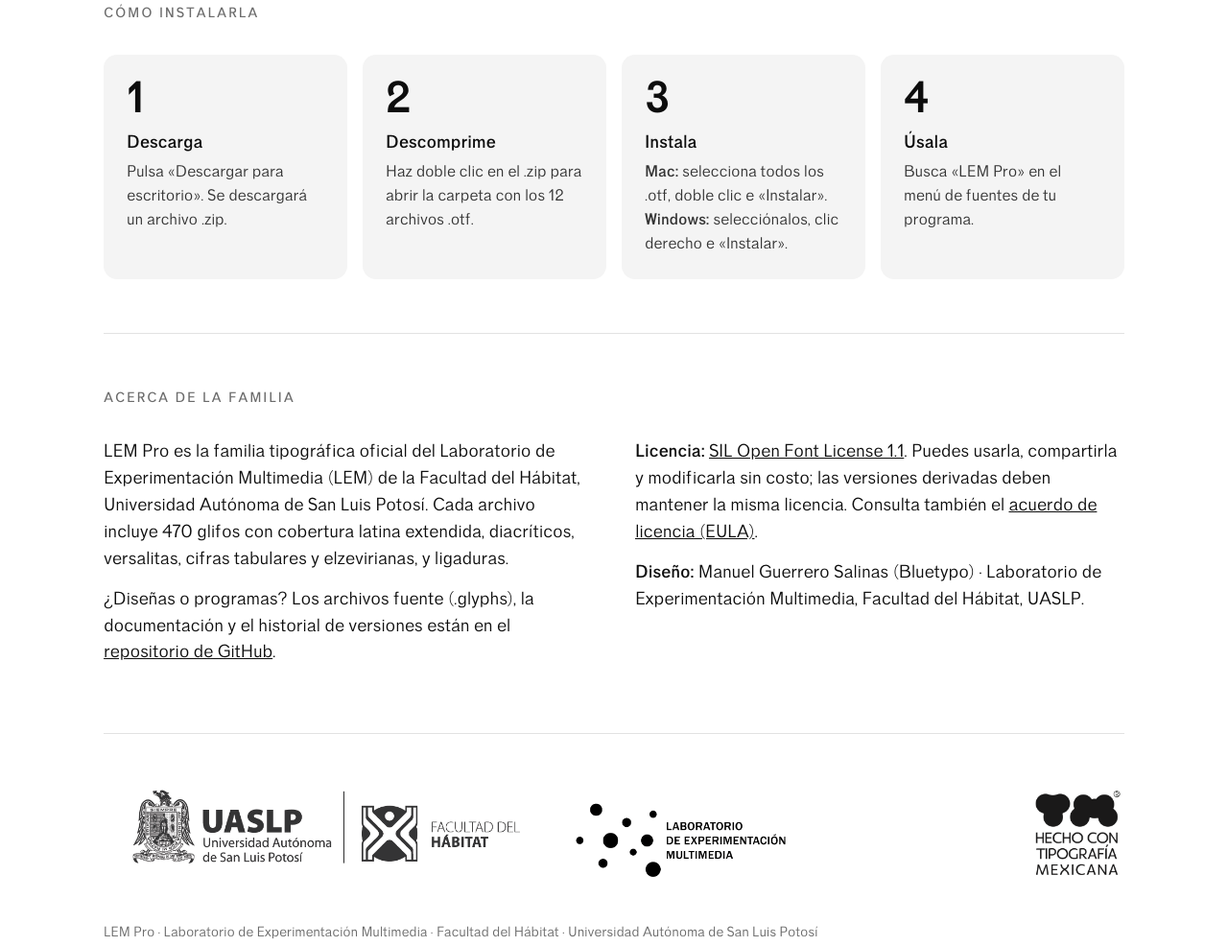
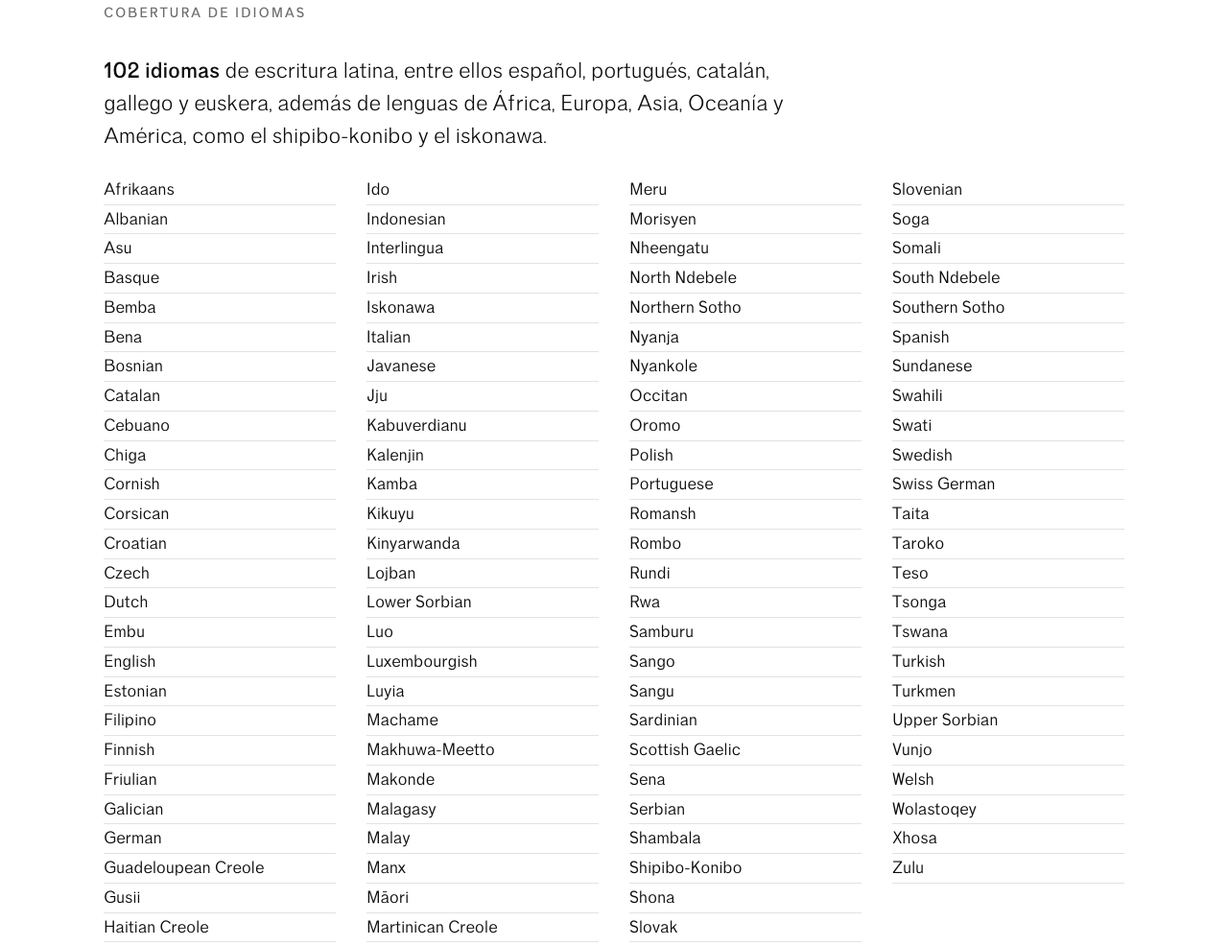
Before and after one commit to bluetypo/LEMFONT_UASLP, a plain HTML site: page index.html in a window 1280 px wide. Shown: the part 3120-4106 px from the top of the page at 96% size. Drawn offline with Linux system fonts and the light colour scheme; no server answers.

Commit message:
Update index.html

```diff
--- a/index.html
+++ b/index.html
@@ -121,6 +121,16 @@
   .feat code { font-family: ui-monospace, Menlo, monospace; font-size: 13px; color: var(--muted); }
   .feat .demo { font-size: 34px; line-height: 1.25; margin-top: 8px; }
 
+  /* Idiomas */
+  .lang-intro { font-size: 22px; font-weight: 300; margin: 0 0 24px; max-width: 760px; }
+  .lang-intro strong { font-weight: 700; }
+  .langs {
+    list-style: none; margin: 0; padding: 0;
+    column-width: 200px; column-gap: 32px;
+    font-size: 17px; line-height: 1.75;
+  }
+  .langs li { break-inside: avoid; border-bottom: 1px solid var(--line); }
+
   /* Instalación */
   .steps { display: grid; grid-template-columns: repeat(auto-fit, minmax(220px, 1fr)); gap: 16px; }
   .step { background: var(--soft); border-radius: 14px; padding: 24px; }
@@ -229,6 +239,115 @@
       </div>
     </section>
 
+    <section aria-label="Cobertura de idiomas">
+      <h2>Cobertura de idiomas</h2>
+      <p class="lang-intro"><strong>102 idiomas</strong> de escritura latina, entre ellos español, portugués, catalán, gallego y euskera, además de lenguas de África, Europa, Asia, Oceanía y América, como el shipibo-konibo y el iskonawa.</p>
+      <ul class="langs" lang="en">
+          <li>Afrikaans</li>
+          <li>Albanian</li>
+          <li>Asu</li>
+          <li>Basque</li>
+          <li>Bemba</li>
+          <li>Bena</li>
+          <li>Bosnian</li>
+          <li>Catalan</li>
+          <li>Cebuano</li>
+          <li>Chiga</li>
+          <li>Cornish</li>
+          <li>Corsican</li>
+          <li>Croatian</li>
+          <li>Czech</li>
+          <li>Dutch</li>
+          <li>Embu</li>
+          <li>English</li>
+          <li>Estonian</li>
+          <li>Filipino</li>
+          <li>Finnish</li>
+          <li>Friulian</li>
+          <li>Galician</li>
+          <li>German</li>
+          <li>Guadeloupean Creole</li>
+          <li>Gusii</li>
+          <li>Haitian Creole</li>
+          <li>Ido</li>
+          <li>Indonesian</li>
+          <li>Interlingua</li>
+          <li>Irish</li>
+          <li>Iskonawa</li>
+          <li>Italian</li>
+          <li>Javanese</li>
+          <li>Jju</li>
+          <li>Kabuverdianu</li>
+          <li>Kalenjin</li>
+          <li>Kamba</li>
+          <li>Kikuyu</li>
+          <li>Kinyarwanda</li>
+          <li>Lojban</li>
+          <li>Lower Sorbian</li>
+          <li>Luo</li>
+          <li>Luxembourgish</li>
+          <li>Luyia</li>
+          <li>Machame</li>
+          <li>Makhuwa-Meetto</li>
+          <li>Makonde</li>
+          <li>Malagasy</li>
+          <li>Malay</li>
+          <li>Manx</li>
+          <li>Māori</li>
+          <li>Martinican Creole</li>
+          <li>Meru</li>
+          <li>Morisyen</li>
+          <li>Nheengatu</li>
+          <li>North Ndebele</li>
+          <li>Northern Sotho</li>
+          <li>Nyanja</li>
+          <li>Nyankole</li>
+          <li>Occitan</li>
+          <li>Oromo</li>
+          <li>Polish</li>
+          <li>Portuguese</li>
+          <li>Romansh</li>
+          <li>Rombo</li>
+          <li>Rundi</li>
+          <li>Rwa</li>
+          <li>Samburu</li>
+          <li>Sango</li>
+          <li>Sangu</li>
+          <li>Sardinian</li>
+          <li>Scottish Gaelic</li>
+          <li>Sena</li>
+          <li>Serbian</li>
+          <li>Shambala</li>
+          <li>Shipibo-Konibo</li>
+          <li>Shona</li>
+          <li>Slovak</li>
+          <li>Slovenian</li>
+          <li>Soga</li>
+          <li>Somali</li>
+          <li>South Ndebele</li>
+          <li>Southern Sotho</li>
+          <li>Spanish</li>
+          <li>Sundanese</li>
+          <li>Swahili</li>
+          <li>Swati</li>
+          <li>Swedish</li>
+          <li>Swiss German</li>
+          <li>Taita</li>
+          <li>Taroko</li>
+          <li>Teso</li>
+          <li>Tsonga</li>
+          <li>Tswana</li>
+          <li>Turkish</li>
+          <li>Turkmen</li>
+          <li>Upper Sorbian</li>
+          <li>Vunjo</li>
+          <li>Welsh</li>
+          <li>Wolastoqey</li>
+          <li>Xhosa</li>
+          <li>Zulu</li>
+      </ul>
+    </section>
+
     <section>
       <h2>Cómo instalarla</h2>
       <div class="steps">
```
